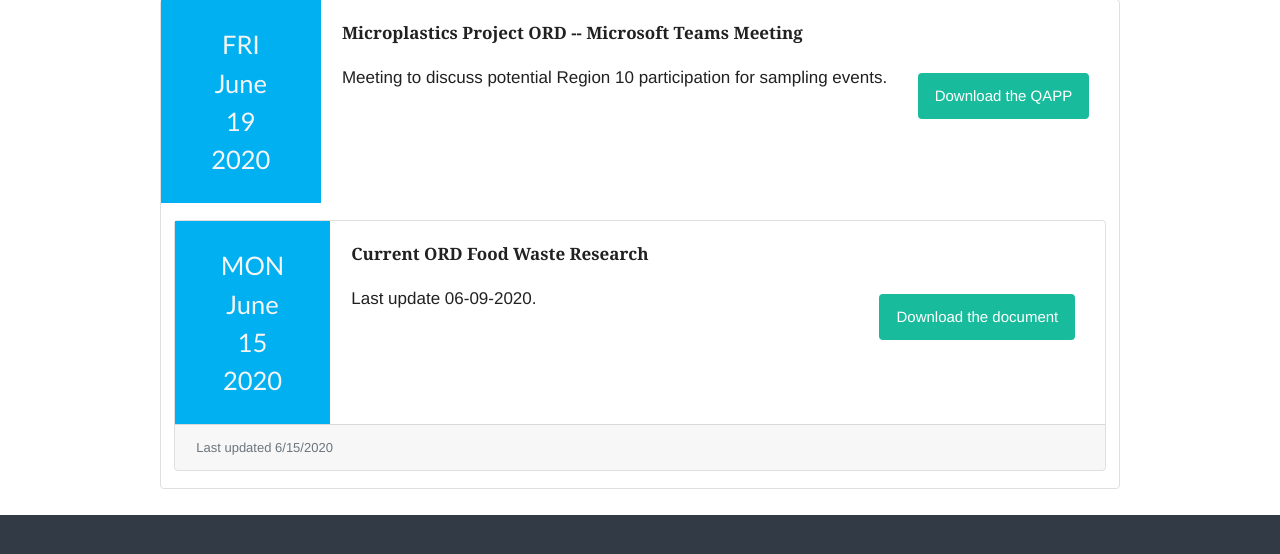
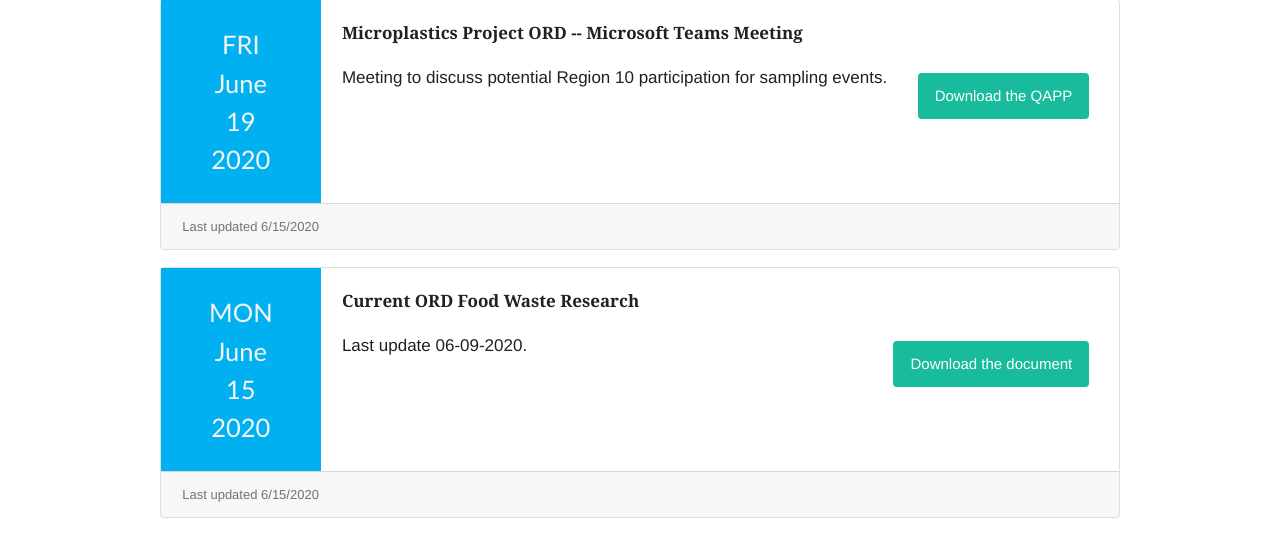
Before and after one commit to WesIngwersen/useeio-foodwaste, a Django app: page /support/events/ in a window 1280 px wide. Shown: the part 297-851 px from the top of the page. Run offline with Django 3.2, Linux system fonts and the light colour scheme; some libraries are stand-ins or nearby versions.

Commit message:
Fixed events page layout and file downloads. Suggestions page is working with no changes...

```diff
--- a/useeio-foodwaste/support/templates/main/events.html
+++ b/useeio-foodwaste/support/templates/main/events.html
@@ -33,7 +33,15 @@
                                 </p>
                             </div>
                         </div>
-                                <div class="container-fluid">
+                        <div class="card-footer">
+                            <!-- NOTE: This section is used to document when this event card was last updated. -->
+                            <small class="text-muted">Last updated 6/15/2020</small>
+                        </div>
+                    </div>
+                </div>
+            </div>
+        </div>
+        <div class="container-fluid">
             <div class="row">
                 <div class="col-12 mt-3">
                     <div class="card">
```
Also changed, not shown: 4 other files.
